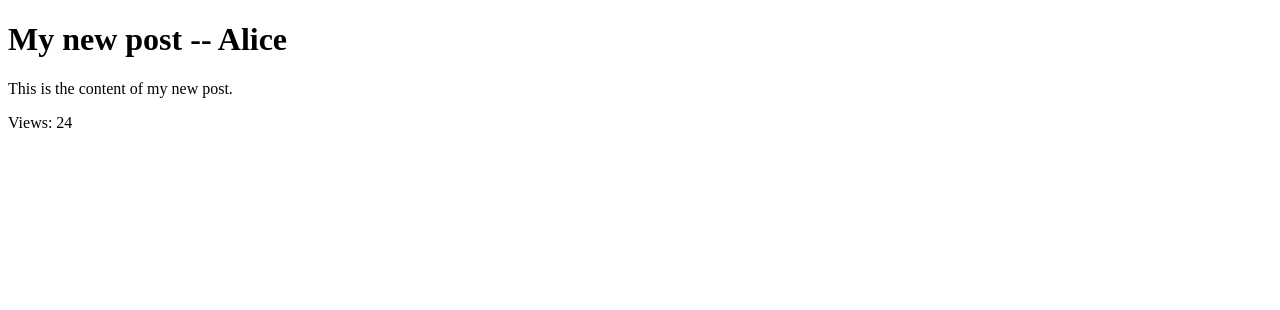
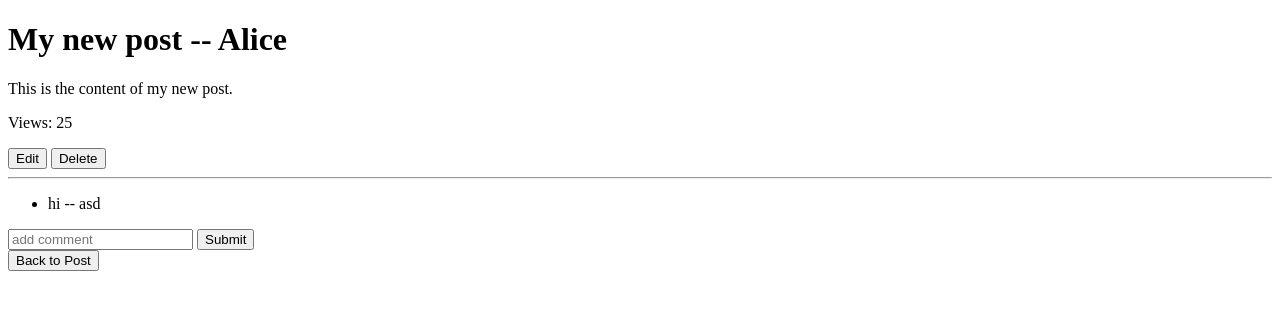
Before and after one commit to DeanYoon/board, a Flask app: page /boards/1/posts/2/ in a window 1280 px wide. Shown: the top 310 px of the page. Run offline with Flask 3, Linux system fonts and the light colour scheme; a user stored in the database is signed in; data comes from the database, SQL or seed files in the repository; both versions use the stored data as it was after the commit.

Commit message:
게시판 수정 화면 추가, 댓글 추가 수정 삭제, 게시글 삭제

```diff
--- a/app.py
+++ b/app.py
@@ -1,13 +1,13 @@
-from flask import Flask, render_template,redirect,url_for,request,session
+from flask import Flask, render_template, redirect, url_for, request, session
 import sqlite3
 from flask_session import Session
 import datetime
 
 
-
 app = Flask(__name__)
 app.config['SESSION_TYPE'] = 'filesystem'
 Session(app)
+
 
 @app.route('/')
 def login():
@@ -15,9 +15,12 @@ def login():
 
     return render_template("login.html")
 
+
 @app.route('/signup/')
 def signup():
-       return render_template("signup.html")
+    return render_template("signup.html")
+
+
 @app.route('/boards/')
 def boards():
 
@@ -36,24 +39,24 @@ def add_board():
     except:
         return redirect(url_for('login'))
     return render_template("add_board.html")
+
+
 @app.route('/boards/<board_id>/add_post/')
 def add_post(board_id):
     try:
         session['user_id']
     except:
         return redirect(url_for('login'))
-    return render_template("add_post.html",board_id=board_id)
-
-
+    return render_template("add_post.html", board_id=board_id)
 
 
 @app.route('/boards/<board_id>/')
 def posts(board_id):
     conn = sqlite3.connect('notice_board.db')
     cursor = conn.cursor()
-    cursor.execute(f'SELECT posts.*,users.username FROM posts JOIN users ON posts.user_id = users.id WHERE posts.board_id = {board_id}')
+    cursor.execute(
+        f'SELECT posts.*,users.username FROM posts JOIN users ON posts.user_id = users.id WHERE posts.board_id = {board_id}')
     posts = cursor.fetchall()
-    print(posts)
   # Retrieve the name of the board
     cursor.execute(f'SELECT name FROM boards WHERE id = {board_id}')
     board_name = cursor.fetchone()[0]
@@ -61,79 +64,119 @@ def posts(board_id):
 
 
 @app.route('/boards/<board_id>/posts/<post_id>/')
-def detail_post(board_id,post_id):
+def detail_post(board_id, post_id):
     conn = sqlite3.connect('notice_board.db')
     cursor = conn.cursor()
-    cursor.execute(f'SELECT posts.*,users.username FROM posts JOIN users ON posts.user_id = users.id WHERE posts.id = {post_id}')
+    # Update view count
+    cursor.execute(f'UPDATE posts SET views = views + 1 WHERE id = {post_id}')
+    conn.commit()
+    cursor.execute(
+        f'SELECT posts.*,users.username FROM posts JOIN users ON posts.user_id = users.id WHERE posts.id = {post_id}')
     post = cursor.fetchone()
-    print(post)
-    title = post[1]
-    content = post[2]
-    views = post[4]
-    owner_name = post[7]
+    cursor.execute(
+        f'SELECT comments.user_id, comments.content, comments.likes, comments.created_at, users.username,comments.id FROM comments JOIN users ON comments.user_id = users.id WHERE post_id = {post_id}')
+    comments = cursor.fetchall()
+
     conn.close()
 
-    return render_template("post_detail.html",title=title,content=content,views=views,owner_name=owner_name)
+    post_data = {
+        'title': post[1],
+        'content': post[2],
+        'posted_date': post[3],
+        'views': post[4],
+        'user_id': post[5],
+        'board_id': post[6],
+        'owner_name': post[7]
+    }
+    comments_list = []
+    for comment in comments:
+        comment_dict = {
+            'user_id': comment[0],
+            'content': comment[1],
+            'likes': comment[2],
+            'created_at': comment[3],
+            'username': comment[4],
+            'id': comment[5]
+        }
+        comments_list.append(comment_dict)
+    # 현재 로그인한 상태라면
+    try:
+        current_user = session['user_id']
+    except:
+        current_user = ''
+
+    return render_template("post_detail.html", post_data=post_data, comments=comments_list, post_id=post_id, board_id=board_id, current_user=current_user)
 
 
+@app.route('/boards/<board_id>/posts/<post_id>/edit')
+def edit_post(board_id, post_id):
+
+    conn = sqlite3.connect('notice_board.db')
+    cursor = conn.cursor()
+
+    cursor.execute(f'SELECT * FROM posts WHERE id=?', (post_id,))
+    post = cursor.fetchone()
+    post_data = {
+        'title': post[1],
+        'content': post[2],
+    }
+
+    conn.close()
+    return render_template("edit_post.html", board_id=board_id, post_id=post_id, post_data=post_data)
+
+# API
 
 
+@app.route('/api/login', methods=['POST'])
+def login_api():
+    username = request.form['username']
+    password = request.form['password']
+
+    conn = sqlite3.connect('notice_board.db')
+    cursor = conn.cursor()
+
+    cursor.execute('SELECT * FROM users WHERE username=?', (username,))
+    user = cursor.fetchone()
+    conn.close()
+
+    if user is None:
+        return 'No user found', 400
+
+    elif user is not None and user[2] == password:
+        session['user_id'] = user[0]
+        return redirect(url_for("boards"))
+    else:
+        return 'Wrong Password', 400
 
 
+@app.route('/api/signup', methods=['POST'])
+def signup_api():
+    username = request.form['username']
+    password = request.form['password']
+    password_conf = request.form['password_conf']
+    if password != password_conf:
+        return 'Wrong Password', 400
+
+    conn = sqlite3.connect('notice_board.db')
+    cursor = conn.cursor()
+
+    cursor.execute(
+        'INSERT INTO users (username, password) VALUES (?, ?)', (username, password))
+    conn.commit()
+
+    cursor.execute('SELECT * FROM users WHERE username=?', (username,))
+    user = cursor.fetchone()
+    conn.close()
+
+    if user:
+        session['user_id'] = user[0]
+        return redirect(url_for("boards"))
+
+    else:
+        return 'Problem', 400
 
 
-
-
-
-
-@app.route('/api/login',methods = ['POST'])
-def login_api():
-   username = request.form['username']
-   password = request.form['password']
-
-   conn = sqlite3.connect('notice_board.db')
-   cursor = conn.cursor()
-
-   cursor.execute('SELECT * FROM users WHERE username=?', (username,))
-   user = cursor.fetchone()
-   conn.close()
-   session['user_id'] = user[0]
-
-
-   if user is None:
-       return 'No user found', 400
-
-   elif user is not None and user[2] == password:
-      return  redirect(url_for("boards"))
-   else:
-      return 'Wrong Password', 400
-
-@app.route('/api/signup',methods = ['POST'])
-def signup_api():
-   username = request.form['username']
-   password = request.form['password']
-   password_conf = request.form['password_conf']
-   if password != password_conf:
-       return 'Wrong Password',400
-
-   conn = sqlite3.connect('notice_board.db')
-   cursor = conn.cursor()
-
-   cursor.execute('INSERT INTO users (username, password) VALUES (?, ?)', (username, password))
-   conn.commit()
-
-   cursor.execute('SELECT * FROM users')
-   user = cursor.fetchone()
-   conn.close()
-
-   if user:
-      return  redirect(url_for("boards"))
-
-   else:
-       return 'Problem',400
-
-
-@app.route('/api/boards',methods = ['POST'])
+@app.route('/api/boards', methods=['POST'])
 def add_board_api():
     board_name = request.form['board_name']
     conn = sqlite3.connect('notice_board.db')
@@ -146,10 +189,10 @@ def add_board_api():
     added_board = cursor.fetchone()
     print(added_board)
     conn.close()
-    return  redirect(url_for("boards"))
+    return redirect(url_for("boards"))
 
 
-@app.route('/api/boards/<board_id>/posts',methods = ['POST'])
+@app.route('/api/boards/<board_id>/posts', methods=['POST'])
 def add_post_api(board_id):
     post_title = request.form['post_title']
     post_content = request.form['post_content']
@@ -161,13 +204,96 @@ def add_post_api(board_id):
     cursor = conn.cursor()
 
     new_post = (post_title, post_content, time_str, 0, user_id, board_id)
-    cursor.execute('INSERT INTO posts (title, content, created_at, views, user_id, board_id) VALUES (?, ?, ?, ?, ?, ?)', new_post)
+    cursor.execute(
+        'INSERT INTO posts (title, content, created_at, views, user_id, board_id) VALUES (?, ?, ?, ?, ?, ?)', new_post)
 
     conn.commit()
+    conn.close()
+    return redirect(url_for("posts", board_id=board_id))
 
+
+@app.route('/api/boards/<board_id>/posts/<post_id>', methods=['POST'])
+def edit_post_api(board_id, post_id):
+    post_title = request.form['post_title']
+    post_content = request.form['post_content']
+
+    conn = sqlite3.connect('notice_board.db')
+    cursor = conn.cursor()
+
+    cursor.execute(
+        'UPDATE posts SET title = ?, content = ? WHERE id = ?',
+        (post_title, post_content, post_id)
+    )
+    conn.commit()
     conn.close()
-    return  redirect(url_for("posts",board_id=board_id))
+    return redirect(url_for("detail_post", board_id=board_id, post_id=post_id))
+
+
+@app.route('/api/boards/<board_id>/posts/<post_id>', methods=['DELETE'])
+def del_post_api(board_id, post_id):
+    conn = sqlite3.connect('notice_board.db')
+    cursor = conn.cursor()
+    # delete the post with the given post_id
+
+    cursor.execute(
+        'DELETE FROM posts WHERE id = ?', (post_id,)
+    )
+    # delete comments with the same post_id
+    cursor.execute(
+        'DELETE FROM comments WHERE post_id = ?', (post_id,)
+    )
+    conn.commit()
+    conn.close()
+    return '200'
+
+
+@app.route('/api/boards/<board_id>/posts/<post_id>/comments', methods=['POST'])
+def add_comment_api(board_id, post_id):
+    comment = request.form['comment']
+    try:
+        user_id = session['user_id']
+    except:
+        redirect(url_for('login'))
+    time_now = datetime.datetime.now().strftime('%Y-%m-%d %H:%M:%S')
+
+    conn = sqlite3.connect('notice_board.db')
+    cursor = conn.cursor()
+    new_comment = (post_id, user_id, comment, time_now, 0)
+    cursor.execute(
+        'INSERT INTO comments (post_id, user_id, content, created_at,likes) VALUES (?,?,?,?,?)', new_comment
+    )
+
+    conn.commit()
+    conn.close()
+    return redirect(url_for("detail_post", board_id=board_id, post_id=post_id))
+
+
+@app.route('/api/comments/<comment_id>', methods=['DELETE'])
+def delete_comment_api(comment_id):
+    conn = sqlite3.connect('notice_board.db')
+    cursor = conn.cursor()
+    cursor.execute('DELETE FROM comments WHERE id = ?', (comment_id,))
+    conn.commit()
+    conn.close()
+
+    return '200'
+
+
+@app.route('/api/comments/<comment_id>', methods=['PUT'])
+def edit_comment_api(comment_id):
+    comment_text = request.form.get('comment_text')
+    conn = sqlite3.connect('notice_board.db')
+    cursor = conn.cursor()
+
+    cursor.execute(
+        'UPDATE comments SET content = ?  WHERE id = ?',
+        (comment_text, comment_id)
+    )
+    conn.commit()
+    conn.close()
+
+    return '200'
 
 
 if __name__ == '__main__':
-    app.run( debug=True)
+    app.run(debug=True)
--- a/static/js/boards.js
+++ b/static/js/boards.js
@@ -3,3 +3,8 @@ $(document).ready(function() {
     window.location.href = "/add_board";
   });
 });
+$(document).ready(function() {
+  $('#logout-button').click(function() {
+    window.location.href = "/";
+  });
+});
--- a/static/js/login.js
+++ /dev/null
@@ -1 +0,0 @@
-console.log('asd')
--- a/static/js/posts.js
+++ b/static/js/posts.js
@@ -1,12 +1,113 @@
-$(document).ready(function() {
-    $('#add-post-button').click(function() {
-      window.location.href = "add_post";
+$(document).ready(function () {
+  $("#add-post-button").click(function () {
+    window.location.href = "add_post";
+  });
+});
+
+$(document).ready(function () {
+  $("#back-board-button").click(function () {
+    window.location.href = "/boards";
+  });
+});
+
+//포스트 수정 페이지로 이동
+$(document).ready(function () {
+  $("#edit-post-button").click(function () {
+    var url = window.location.href;
+    var segments = url.split("/");
+    const board_id = segments[4];
+    const post_id = segments[6];
+    window.location.href = `/boards/${board_id}/posts/${post_id}/edit`;
+  });
+});
+
+//포스트 삭제 api 실행
+$(document).ready(function () {
+  $("#delete-post-button").click(function () {
+    var url = window.location.href;
+    var segments = url.split("/");
+    const board_id = segments[4];
+    const post_id = segments[6];
+    if (confirm("Are you sure you want to delete this post?")) {
+      $.ajax({
+        url: `/api/boards/${board_id}/posts/${post_id}`,
+        type: "DELETE",
+        success: function (result) {
+          console.log(result);
+          window.location.href = `/boards/${board_id}/`;
+        },
+        error: function (xhr, status, error) {
+          console.log(error);
+        },
+      });
+    }
+  });
+});
+
+//댓글 삭제 api 실행
+
+$(document).ready(function () {
+  $(".delete-comment-button").click(function () {
+    var commentId = $(this).data("comment-id");
+    $.ajax({
+      url: "/api/comments/" + commentId,
+      type: "DELETE",
+      success: function (result) {
+        location.reload();
+      },
+      error: function (jqXHR, textStatus, errorThrown) {
+        console.log(errorThrown);
+      },
     });
   });
+});
+
+//댓글수정 버튼 클릭시 텍스트가 input 으로 변하게
+
+$(document).ready(function () {
+  $(".edit-comment-button").click(function () {
+    var commentId = $(this).data("comment-id");
+    var commentText = $(this).parent().find(".comment_text").text();
+    $(this).parent().empty().append(
+      '<input type="text" class="edit-comment-text" value="' + commentText + '">' +
+      '<button id="save-edit-comment-button" data-comment-id="' + commentId + '">Save</button>'
+    );
+  });
+    // Click event handler for the save edit comment button
+    $(document).on("click", "#save-edit-comment-button", async function () {
+      var commentId = $(this).data("comment-id");
+      var editedCommentText = $(this).prev(".edit-comment-text").val();
 
 
-  $(document).ready(function() {
-    $('#back-button').click(function() {
-      window.location.href = "/boards";
+      await $.ajax({
+        url: '/api/comments/' + commentId,
+        type: "PUT",
+        data: {
+          comment_text:editedCommentText
+        },
+        success: function (response) {
+          location.reload();
+
+
+        },
+        error: function (error) {
+          console.log(error)
+        }
+      })
+      // Add code here to save the edited comment
     });
+});
+
+
+
+
+//포스팅 목록으로 돌아가는 함수
+$(document).ready(function () {
+  $("#back-post-button").click(function () {
+    var url = window.location.href;
+    var segments = url.split("/");
+    const board_id = segments[4];
+
+    window.location.href = `/boards/${board_id}/`;
   });
+});
--- a/templates/add_post.html
+++ b/templates/add_post.html
@@ -3,7 +3,7 @@
       <form action = "/api/boards/{{board_id}}/posts" method = "post">
          <p>Add Post</p>
          <p><input type = "text"  name = "post_title" placeholder="Add New Post Title"/></p>
-         <p><input type = "text" name = "post_content" placeholder="Add New Post"/></p>
+         <p><input type = "text"  name = "post_content" placeholder="Add New Post"/></p>
          <p><input type = "submit" value = "submit" /></p>
       </form>
       <script src="https://code.jquery.com/jquery-3.6.0.min.js"></script>
--- a/templates/boards.html
+++ b/templates/boards.html
@@ -11,6 +11,7 @@
       {% endfor %}
     </ul>
     <button id="add-board-button">Add Board</button>
+    <button id="logout-button">Logout</button>
 
     <script src="https://code.jquery.com/jquery-3.6.0.min.js"></script>
     <script src="{{ url_for('static', filename='js/boards.js') }}"></script>
--- a/templates/post_detail.html
+++ b/templates/post_detail.html
@@ -4,8 +4,41 @@
     <title>Detail Post</title>
   </head>
   <body>
-    <h1>{{ title }} -- {{owner_name}}</h1>
-    <p>{{ content }}</p>
-    <p>Views: {{ views }}</p>
+    <h1>{{ post_data.title }} -- {{post_data.owner_name}}</h1>
+    <p>{{ post_data.content }}</p>
+    <p>Views: {{ post_data.views }}</p>
+    {% if post_data.user_id == current_user %}
+    <button id="edit-post-button">Edit</button>
+    <button id="delete-post-button">Delete</button>
+    {%endif%}
+    <hr />
+    <ul>
+      {% for comment in comments %}
+      <li>
+        <span class="comment_text">{{ comment.content }}</span> --
+        {{comment.username}} {% if comment.user_id == current_user%}
+        <button class="edit-comment-button" data-comment-id="{{ comment.id }}">
+          edit
+        </button>
+        <button
+          class="delete-comment-button"
+          data-comment-id="{{ comment.id }}"
+        >
+          delete
+        </button>
+        {%endif%}
+      </li>
+      {% endfor %}
+    </ul>
+    <form
+      action="/api/boards/{{board_id}}/posts/{{post_id}}/comments"
+      method="post"
+    >
+      <input type="text" name="comment" placeholder="add comment" />
+      <button>Submit</button>
+    </form>
+    <button id="back-post-button">Back to Post</button>
+    <script src="https://code.jquery.com/jquery-3.6.0.min.js"></script>
+    <script src="{{ url_for('static', filename='js/posts.js') }}"></script>
   </body>
 </html>
--- a/templates/posts.html
+++ b/templates/posts.html
@@ -11,7 +11,7 @@
       {% endfor %}
     </ul>
     <button id="add-post-button">Add Post</button>
-    <button id="back-button">Back to Boards</button>
+    <button id="back-board-button">Back to Boards</button>
     <script src="https://code.jquery.com/jquery-3.6.0.min.js"></script>
     <script src="{{ url_for('static', filename='js/posts.js') }}"></script>
 
```
Also changed, not shown: templates/edit_post.html (added, +12 -0 lines), app/routes/boards.py (deleted), app/routes/comments.py (deleted), app/routes/posts.py (deleted), app/routes/users.py (deleted), notice_board.db.
